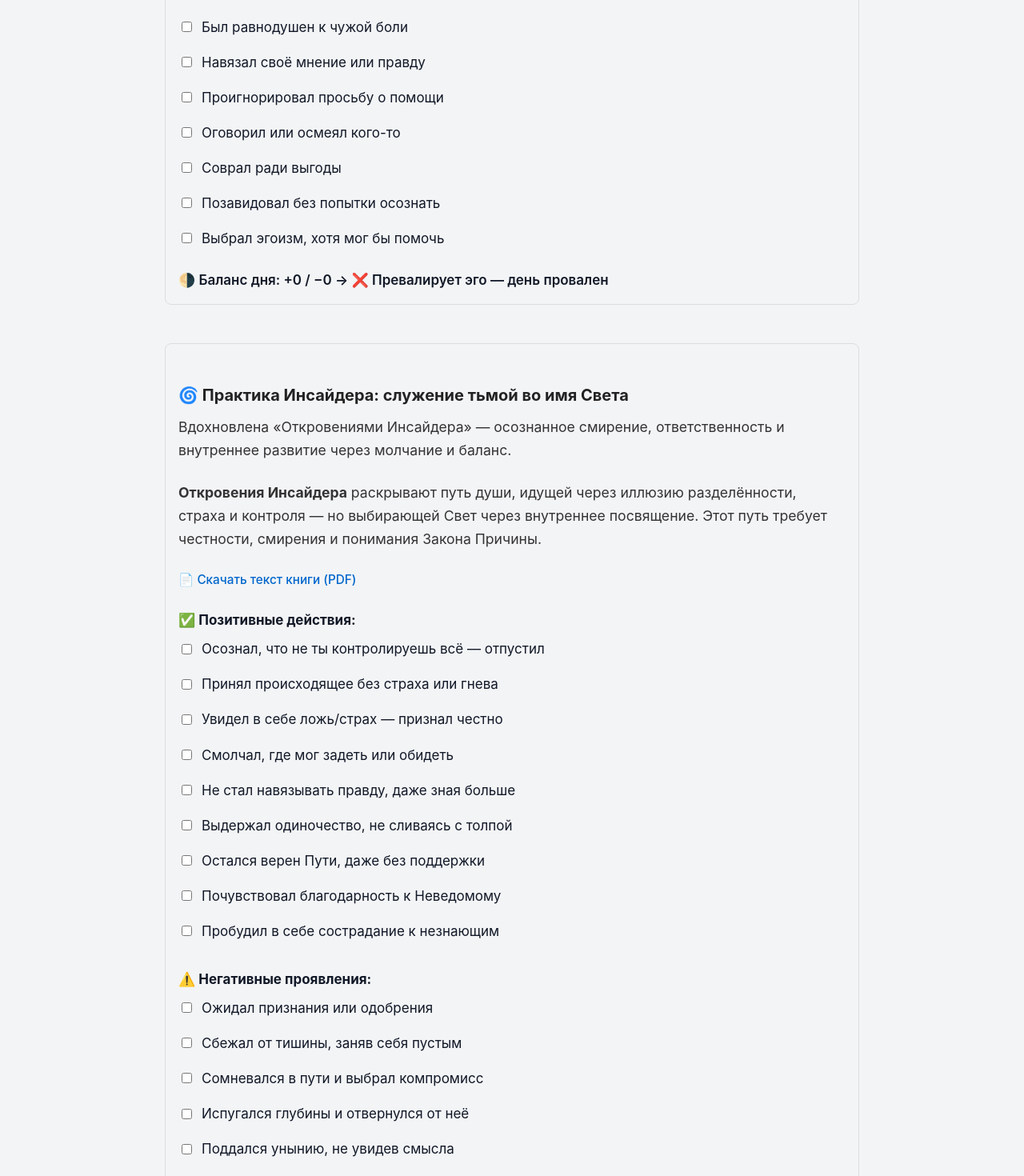
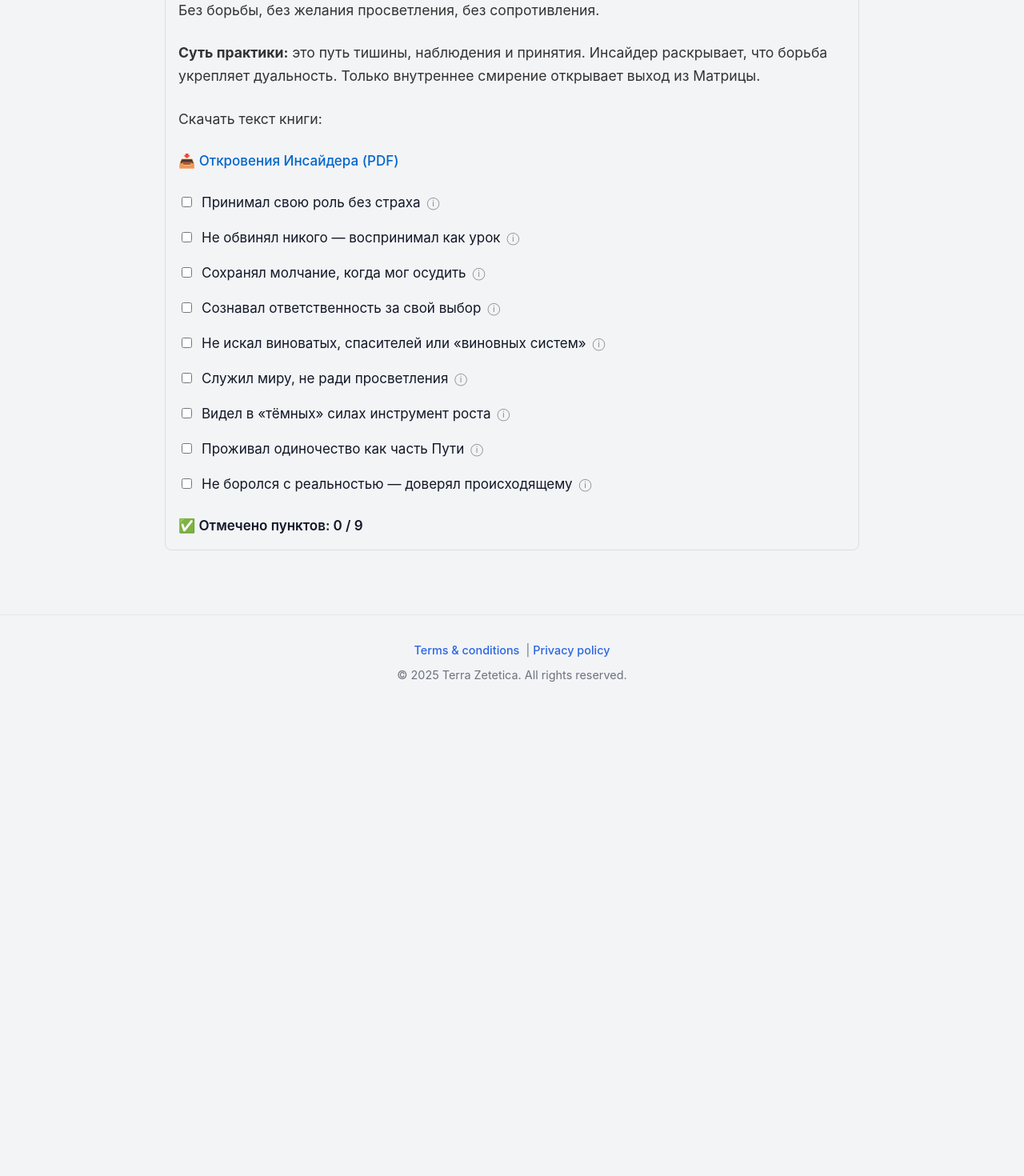
Before and after one commit to kardinalmarkov/terra-zetetica, a Next.js app: page /practices in a window 1280 px wide. Shown: the part 1320-2790 px from the top of the page at 80% size. After the commit the page ends 2207 px from the top, so only its background shows below. Built offline with nearby package versions, Linux system fonts and the light colour scheme.

Commit message:
Update practices.js

```diff
--- a/pages/practices.js
+++ b/pages/practices.js
@@ -36,60 +36,47 @@ const checklistData = {
     `
   },
   insider: {
-    title: '🌀 Практика Инсайдера: служение тьмой во имя Света',
+    title: '🌀 Практика Инсайдера',
     description:
-      'Вдохновлена «Откровениями Инсайдера» — осознанное смирение, ответственность и внутреннее развитие через молчание и баланс.',
+      'Смиренное служение через осознанность, внутреннюю честность и доверие происходящему. Без борьбы, без желания просветления, без сопротивления.',
     items: [
-      'Осознал, что не ты контролируешь всё — отпустил',
-      'Принял происходящее без страха или гнева',
-      'Увидел в себе ложь/страх — признал честно',
-      'Смолчал, где мог задеть или обидеть',
-      'Не стал навязывать правду, даже зная больше',
-      'Выдержал одиночество, не сливаясь с толпой',
-      'Остался верен Пути, даже без поддержки',
-      'Почувствовал благодарность к Неведомому',
-      'Пробудил в себе сострадание к незнающим'
-    ],
-    negatives: [
-      'Ожидал признания или одобрения',
-      'Сбежал от тишины, заняв себя пустым',
-      'Сомневался в пути и выбрал компромисс',
-      'Испугался глубины и отвернулся от неё',
-      'Поддался унынию, не увидев смысла',
-      'Возжелал власти или контроля',
-      'Проявил ложную смиренность (подавил себя)',
-      'Укрылся в гордыне вместо честного взгляда внутрь'
+      'Принимал свою роль без страха|Принять, что всё в жизни — твой выбор, даже если он не осознан. Без сопротивления.',
+      'Не обвинял никого — воспринимал как урок|Понимание, что никто не виноват. Всё — отражения и обучение.',
+      'Сохранял молчание, когда мог осудить|Молчание — щит от реакции. Это акт силы, а не слабости.',
+      'Сознавал ответственность за свой выбор|Каждая мысль, слово, действие — отражает твою зрелость.',
+      'Не искал виноватых, спасителей или «виновных систем»|Освобождение приходит только изнутри, а не извне.',
+      'Служил миру, не ради просветления|Истинное служение не требует наград, даже духовных.',
+      'Видел в «тёмных» силах инструмент роста|Даже «тьма» направляет на Свет, если смотреть глубже.',
+      'Проживал одиночество как часть Пути|Одиночество — это очищение. Оно нужно, чтобы услышать Источник.',
+      'Не боролся с реальностью — доверял происходящему|Доверие к Игре вместо контроля и жалоб.'
     ],
     content: `
-      <p><strong>Откровения Инсайдера</strong> раскрывают путь души, идущей через иллюзию разделённости, страха и контроля — но выбирающей Свет через внутреннее посвящение. Этот путь требует честности, смирения и понимания Закона Причины.</p>
-      <p style="font-size: 90%; margin-top: 1rem">📄 <a href="/materials/docs/Откровения_инсайдера.pdf" target="_blank" rel="noopener noreferrer" style="color:#0066cc;font-weight:500">Скачать текст книги (PDF)</a></p>
+      <p><strong>Суть практики:</strong> это путь тишины, наблюдения и принятия. Инсайдер раскрывает, что борьба укрепляет дуальность. Только внутреннее смирение открывает выход из Матрицы.</p>
+      <p>Скачать текст книги:</p>
+      <a href="/materials/docs/Откровения_инсайдера.pdf" target="_blank" rel="noopener noreferrer" style="color:#0066cc;font-weight:500">📥 Откровения Инсайдера (PDF)</a>
     `
   }
 };
 
 export default function Practices() {
   const [checkedItems, setCheckedItems] = useState({});
-  const [history, setHistory] = useState([]);
-  const [showLegend, setShowLegend] = useState(false);
+  const [tooltips, setTooltips] = useState({});
 
   useEffect(() => {
     const saved = localStorage.getItem('practices_progress');
     if (saved) setCheckedItems(JSON.parse(saved));
-    const savedHistory = localStorage.getItem('practices_history');
-    if (savedHistory) setHistory(JSON.parse(savedHistory));
   }, []);
 
   useEffect(() => {
     localStorage.setItem('practices_progress', JSON.stringify(checkedItems));
   }, [checkedItems]);
 
-  const toggle = (key, index, isNegative = false) => {
+  const toggle = (key, index) => {
     setCheckedItems((prev) => {
-      const posKey = isNegative ? `${key}_neg` : key;
-      const section = prev[posKey] || [];
+      const section = prev[key] || [];
       return {
         ...prev,
-        [posKey]: section.includes(index)
+        [key]: section.includes(index)
           ? section.filter((i) => i !== index)
           : [...section, index]
       };
@@ -97,29 +84,11 @@ export default function Practices() {
   };
 
   const resetDay = () => {
-    const daySummary = {};
-    Object.keys(checklistData).forEach((key) => {
-      const positives = checkedItems[key]?.length || 0;
-      const negatives = checkedItems[`${key}_neg`]?.length || 0;
-      daySummary[key] = { positives, negatives, date: new Date().toISOString() };
-    });
-    const updatedHistory = [...history, daySummary];
-    setHistory(updatedHistory);
-    localStorage.setItem('practices_history', JSON.stringify(updatedHistory));
     setCheckedItems({});
   };
 
   const count = (key) => {
-    const positives = checkedItems[key]?.length || 0;
-    const negatives = checkedItems[`${key}_neg`]?.length || 0;
-    return { positives, negatives };
-  };
-
-  const getBadge = (count) => {
-    if (count >= 9) return '🥇 Проводник Света';
-    if (count >= 6) return '🥈 Служение в действии';
-    if (count >= 3) return '🥉 Доброе намерение';
-    return '';
+    return checkedItems[key]?.length || 0;
   };
 
   return (
@@ -129,78 +98,48 @@ export default function Practices() {
       </Head>
 
       <main className="wrapper" style={{ maxWidth: 900, margin: '0 auto', padding: '2rem 1rem' }}>
-        <h1>🌀 Практики служения и посвящения</h1>
-        <p>Простые шаги на Пути Пробуждения, которые можно начать уже сегодня. Отмечайте, что удалось выполнить. Баланс и прогресс — ваш Проводник.</p>
+        <h1>🌟 Практика внутреннего Пути</h1>
+        <p>Отмечай осознанные действия за день. Журнал сохраняется в браузере.</p>
 
         <button onClick={resetDay} style={{ margin: '1rem 0', background: '#eee', padding: '0.5rem 1rem', borderRadius: 6 }}>
-          🔄 Сбросить отметки за день (и сохранить в историю)
+          🔄 Сбросить отметки за день
         </button>
 
-        <button onClick={() => setShowLegend(!showLegend)} style={{ marginBottom: '1rem' }}>
-          📖 {showLegend ? 'Скрыть легенду' : 'Показать легенду'}
-        </button>
-
-        {showLegend && (
-          <div style={{ background: '#f7f7f7', padding: '1rem', borderRadius: 8, marginBottom: '2rem', fontSize: '90%' }}>
-            <p><strong>Легенда:</strong></p>
-            <ul>
-              <li>🥉 3+ выполнено — <em>Доброе намерение</em></li>
-              <li>🥈 6+ — <em>Служение в действии</em></li>
-              <li>🥇 9+ — <em>Проводник Света</em></li>
-              <li>🌗 Итог: если позитивных больше — день засчитан как Светлый</li>
-            </ul>
-          </div>
-        )}
-
         {Object.entries(checklistData).map(([key, data]) => {
-          const { positives, negatives } = count(key);
-          const badge = getBadge(positives);
+          const total = count(key);
           return (
             <div key={key} style={{ marginBottom: '3rem', padding: '1rem', border: '1px solid #ddd', borderRadius: 8 }}>
               <h2>{data.title}</h2>
               <p>{data.description}</p>
               <div style={{ margin: '1rem 0' }} dangerouslySetInnerHTML={{ __html: data.content }} />
 
-              <h4>✅ Позитивные действия:</h4>
               <div>
-                {data.items.map((item, i) => (
-                  <label key={i} style={{ display: 'flex', alignItems: 'center', padding: '0.5rem 0' }}>
+                {data.items.map((item, i) => {
+                  const [label, tooltip] = item.split('|');
+                  return (
+                    <label key={i} style={{ display: 'flex', alignItems: 'center', padding: '0.5rem 0', position: 'relative' }}>
                       <input
                         type="checkbox"
                         checked={(checkedItems[key] || []).includes(i)}
                         onChange={() => toggle(key, i)}
                         style={{ marginRight: '0.75rem' }}
                       />
-                    {item}
+                      {label}
+                      {tooltip && (
+                        <span
+                          style={{ marginLeft: '0.5rem', color: '#888', cursor: 'help', fontSize: '0.9em' }}
+                          title={tooltip}
+                        >
+                          ⓘ
+                        </span>
+                      )}
                     </label>
-                ))}
+                  );
+                })}
               </div>
 
-              {data.negatives && (
-                <>
-                  <h4 style={{ marginTop: '1.5rem' }}>⚠️ Негативные проявления:</h4>
-                  <div>
-                    {data.negatives.map((item, i) => (
-                      <label key={i} style={{ display: 'flex', alignItems: 'center', padding: '0.5rem 0' }}>
-                        <input
-                          type="checkbox"
-                          checked={(checkedItems[`${key}_neg`] || []).includes(i)}
-                          onChange={() => toggle(key, i, true)}
-                          style={{ marginRight: '0.75rem' }}
-                        />
-                        {item}
-                      </label>
-                    ))}
-                  </div>
-                </>
-              )}
-
               <div style={{ marginTop: '1rem', fontWeight: 600 }}>
-                🌗 Баланс дня: +{positives} / −{negatives} →{' '}
-                {positives > negatives
-                  ? '✅ Свет преобладает — ты прошёл испытание'
-                  : '❌ Превалирует эго — день провален'}
-                {badge && ` — ${badge}`}
+                ✅ Отмечено пунктов: {total} / {data.items.length}
               </div>
             </div>
           );
```
Lines whose indentation alone changed are shown as unchanged.
